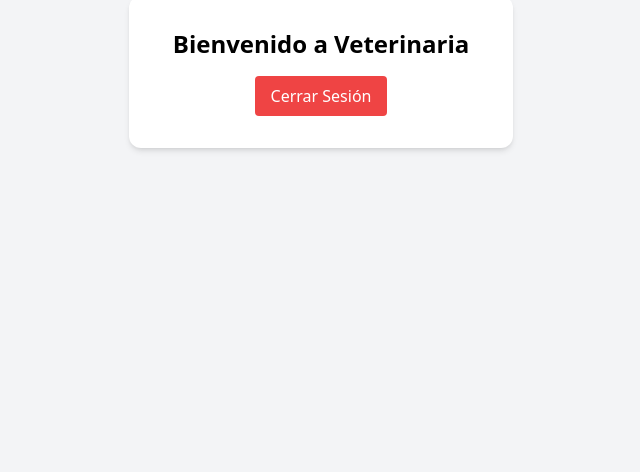
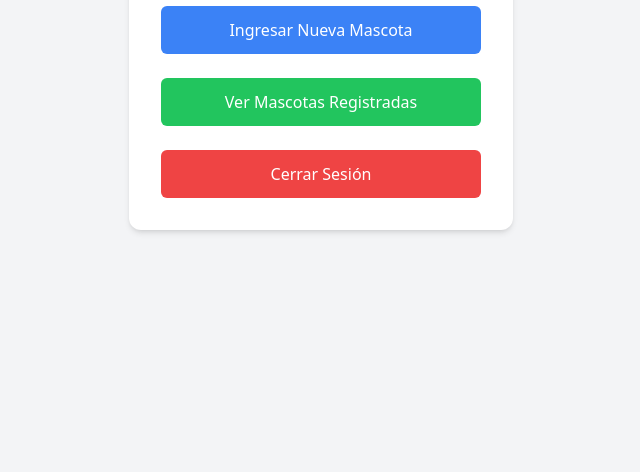
Before and after one commit to hnrylvo/Proyecto-SED, a plain HTML site: page SED/views/home.html in a window 1280 px wide. Shown: the part 328-800 px from the top of the page, without its empty margins (319-959 px from the left). Drawn offline with nearby package versions, Linux system fonts and the light colour scheme; sample sign-in values are in the browser's storage.

Commit message:
Fixed: home.html

```diff
--- a/SED/views/home.html
+++ b/SED/views/home.html
@@ -6,19 +6,44 @@
     <title>Veterinaria - Inicio</title>
     <script src="https://cdn.tailwindcss.com"></script>
   </head>
-  <body class="bg-gray-100 min-h-screen flex flex-col items-center justify-center">
-    <div class="bg-white p-8 rounded-xl shadow-md w-96 text-center">
-      <h1 class="text-2xl font-bold">Bienvenido a Veterinaria</h1>
-      <button id="logoutBtn" class="mt-4 bg-red-500 text-white py-2 px-4 rounded hover:bg-red-600">Cerrar Sesión</button>
+  <body class="bg-gray-100 flex items-center justify-center min-h-screen">
+    <div class="bg-white p-8 rounded-xl shadow-md w-96 text-center space-y-6">
+      <h1 class="text-3xl font-bold text-gray-800 mb-6">Veterinaria</h1>
+
+      <!-- Verificar si el token existe en el localStorage -->
+      <script>
+        if (!localStorage.getItem("authToken")) {
+          window.location.href = "../index.html"; // Redirigir si no hay token
+        }
+      </script>
+
+      <!-- Botón para ingresar nueva mascota -->
+      <a
+        href="./addPet.html"
+        class="block w-full bg-blue-500 text-white py-3 rounded-md hover:bg-blue-600 transition duration-300"
+      >
+        Ingresar Nueva Mascota
+      </a>
+
+      <!-- Botón para ver mascotas registradas -->
+      <a
+        href="./listPets.html"
+        class="block w-full bg-green-500 text-white py-3 rounded-md hover:bg-green-600 transition duration-300"
+      >
+        Ver Mascotas Registradas
+      </a>
+
+      <!-- Botón "Cerrar sesión" -->
+      <button
+        id="logoutBtn"
+        class="w-full bg-red-500 text-white py-3 rounded-md hover:bg-red-600 transition duration-300"
+      >
+        Cerrar Sesión
+      </button>
     </div>
 
     <script>
-      // Verificar si el token existe, si no redirigir al login
-      if (!localStorage.getItem("authToken")) {
-        window.location.href = "../index.html";
-      }
-
-      // Cerrar sesión
+      // Función para cerrar sesión
       document.getElementById("logoutBtn").addEventListener("click", () => {
         localStorage.removeItem("authToken"); // Eliminar el token
         window.location.href = "../index.html"; // Redirigir al login
```
